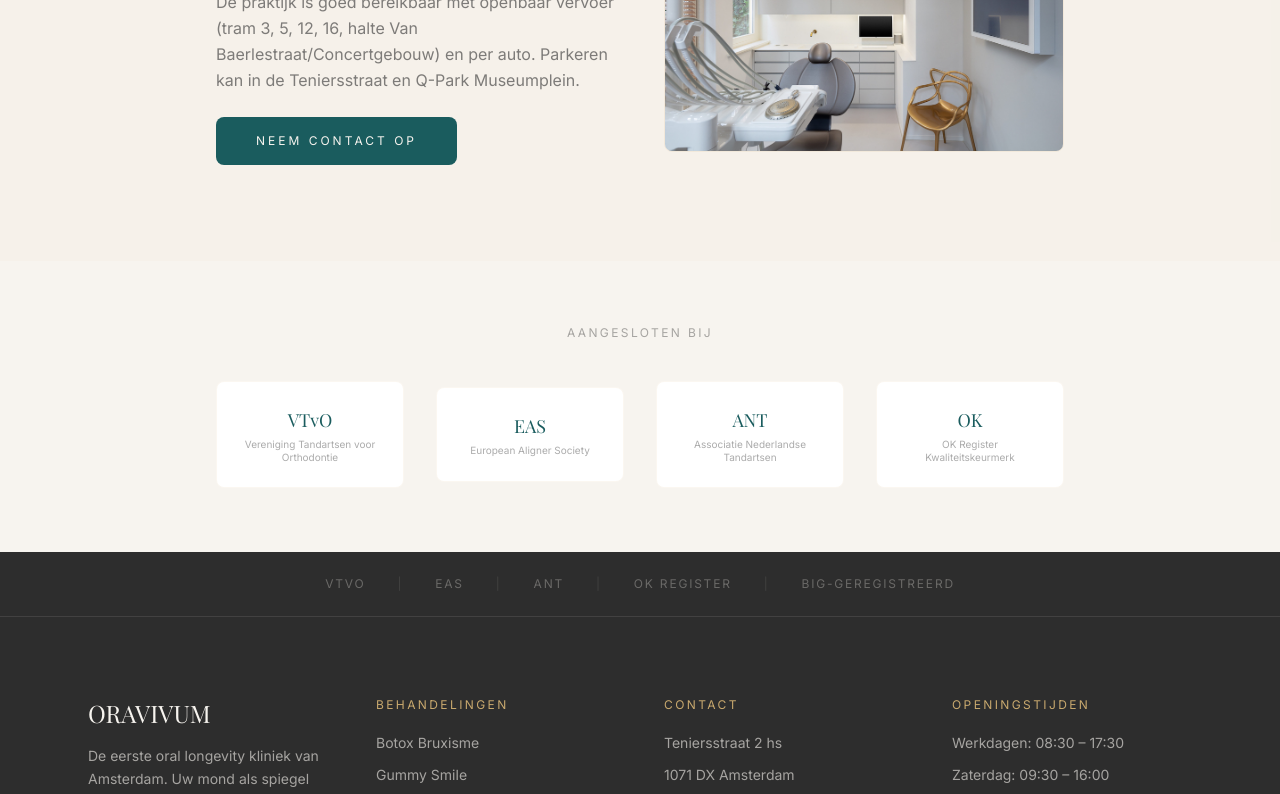
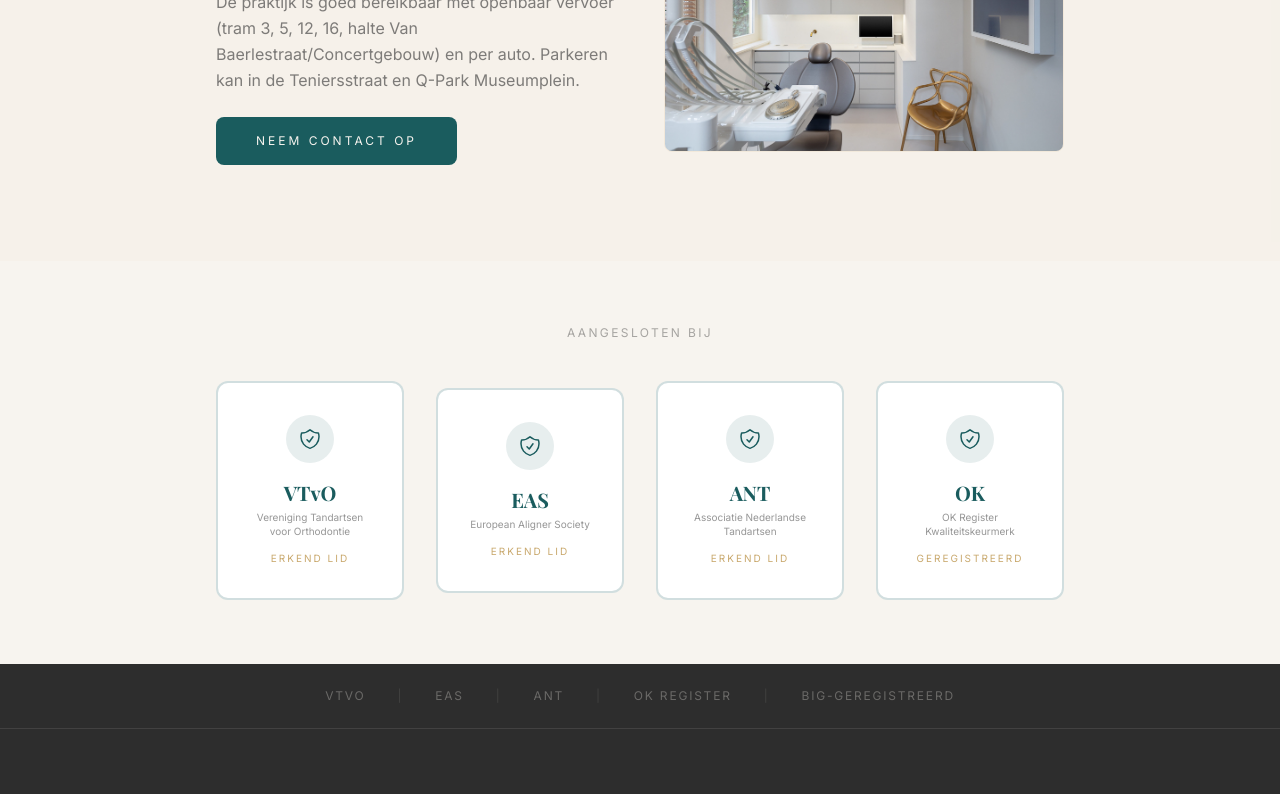
Before and after one commit to MB11-code/longevity-aevora, a Next.js app: page /over-ons in a window 1280 px wide. Shown: the part 2807-3601 px from the top of the page. Built offline with nearby package versions, Linux system fonts and the light colour scheme; a web font is replaced by a local one.

Commit message:
Detail fixes: teal navbar, Lotte photo aspect ratio, shield badges for certifications

```diff
--- a/app/home-content.tsx
+++ b/app/home-content.tsx
@@ -183,7 +183,7 @@ export function HomeContent() {
               </div>
             </ScrollReveal>
             <ScrollReveal staggerIndex={1}>
-              <div className="relative aspect-[3/4] overflow-hidden rounded-lg border border-sand/30">
+              <div className="relative aspect-[4/3] overflow-hidden rounded-lg border border-sand/30">
                 <Image
                   src="/images/lotte-meereboer.jpg"
                   alt="Lotte Meereboer - Tandarts voor Orthodontie"
--- a/app/navbar.tsx
+++ b/app/navbar.tsx
@@ -18,7 +18,7 @@ export function Navbar() {
     <nav
       className={`fixed top-0 w-full z-50 transition-all duration-300 ${
         scrolled
-          ? "bg-charcoal shadow-lg"
+          ? "bg-teal/95 backdrop-blur-md shadow-lg"
           : "bg-transparent"
       }`}
     >
@@ -39,7 +39,7 @@ export function Navbar() {
           <Link href="/over-ons" className={`text-xs tracking-[0.2em] uppercase transition-colors ${scrolled ? "text-offwhite/70 hover:text-offwhite" : "text-charcoal/70 hover:text-teal"}`}>
             {t("Over Ons", "About")}
           </Link>
-          <Link href="/contact" className="text-xs tracking-[0.2em] uppercase bg-teal text-offwhite px-5 py-2.5 rounded-lg hover:bg-teal/90 transition-colors">
+          <Link href="/contact" className={`text-xs tracking-[0.2em] uppercase px-5 py-2.5 rounded-lg transition-colors ${scrolled ? "bg-gold text-charcoal hover:bg-gold/90" : "bg-teal text-offwhite hover:bg-teal/90"}`}>
             {t("Afspraak", "Appointment")}
           </Link>
           <button
--- a/app/over-ons/content.tsx
+++ b/app/over-ons/content.tsx
@@ -59,7 +59,7 @@ export function OverOnsContent() {
         <div className="max-w-4xl mx-auto px-6">
           <div className="grid md:grid-cols-2 gap-20 items-start">
             <ScrollReveal>
-              <div className="relative aspect-[3/4] overflow-hidden rounded-lg border border-sand/30">
+              <div className="relative aspect-[4/3] overflow-hidden rounded-lg border border-sand/30">
                 <Image
                   src="/images/lotte-meereboer.jpg"
                   alt="Lotte Meereboer - Tandarts voor Orthodontie bij ORAVIVUM"
@@ -198,22 +198,23 @@ export function OverOnsContent() {
               {t("Aangesloten bij", "Affiliated with")}
             </p>
             <div className="grid grid-cols-2 md:grid-cols-4 gap-8 items-center">
-              <div className="text-center p-6 border border-sand/20 rounded-lg bg-white">
-                <p className="font-playfair text-lg text-teal mb-1">VTvO</p>
-                <p className="text-[10px] text-charcoal/40 leading-tight">{t("Vereniging Tandartsen voor Orthodontie", "Association of Dentists for Orthodontics")}</p>
-              </div>
-              <div className="text-center p-6 border border-sand/20 rounded-lg bg-white">
-                <p className="font-playfair text-lg text-teal mb-1">EAS</p>
-                <p className="text-[10px] text-charcoal/40 leading-tight">European Aligner Society</p>
-              </div>
-              <div className="text-center p-6 border border-sand/20 rounded-lg bg-white">
-                <p className="font-playfair text-lg text-teal mb-1">ANT</p>
-                <p className="text-[10px] text-charcoal/40 leading-tight">{t("Associatie Nederlandse Tandartsen", "Association of Dutch Dentists")}</p>
-              </div>
-              <div className="text-center p-6 border border-sand/20 rounded-lg bg-white">
-                <p className="font-playfair text-lg text-teal mb-1">OK</p>
-                <p className="text-[10px] text-charcoal/40 leading-tight">{t("OK Register Kwaliteitskeurmerk", "OK Register Quality Certification")}</p>
-              </div>
+              {[
+                { name: "VTvO", desc: t("Vereniging Tandartsen voor Orthodontie", "Association of Dentists for Orthodontics"), label: t("Erkend lid", "Certified member") },
+                { name: "EAS", desc: "European Aligner Society", label: t("Erkend lid", "Certified member") },
+                { name: "ANT", desc: t("Associatie Nederlandse Tandartsen", "Association of Dutch Dentists"), label: t("Erkend lid", "Certified member") },
+                { name: "OK", desc: t("OK Register Kwaliteitskeurmerk", "OK Register Quality Certification"), label: t("Geregistreerd", "Registered") },
+              ].map((item) => (
+                <div key={item.name} className="text-center p-8 border-2 border-teal/20 rounded-xl bg-white">
+                  <div className="w-12 h-12 mx-auto mb-4 rounded-full bg-teal/10 flex items-center justify-center">
+                    <svg className="w-6 h-6 text-teal" fill="none" viewBox="0 0 24 24" strokeWidth={1.5} stroke="currentColor">
+                      <path strokeLinecap="round" strokeLinejoin="round" d="M9 12.75 11.25 15 15 9.75m-3-7.036A11.959 11.959 0 0 1 3.598 6 11.99 11.99 0 0 0 3 9.749c0 5.592 3.824 10.29 9 11.623 5.176-1.332 9-6.03 9-11.622 0-1.31-.21-2.571-.598-3.751h-.152c-3.196 0-6.1-1.248-8.25-3.285Z" />
+                    </svg>
+                  </div>
+                  <p className="font-playfair text-xl text-teal font-bold mb-1">{item.name}</p>
+                  <p className="text-[10px] text-charcoal/50 leading-snug mb-3">{item.desc}</p>
+                  <p className="text-[10px] tracking-[0.2em] uppercase text-gold">{item.label}</p>
+                </div>
+              ))}
             </div>
           </ScrollReveal>
         </div>
```
